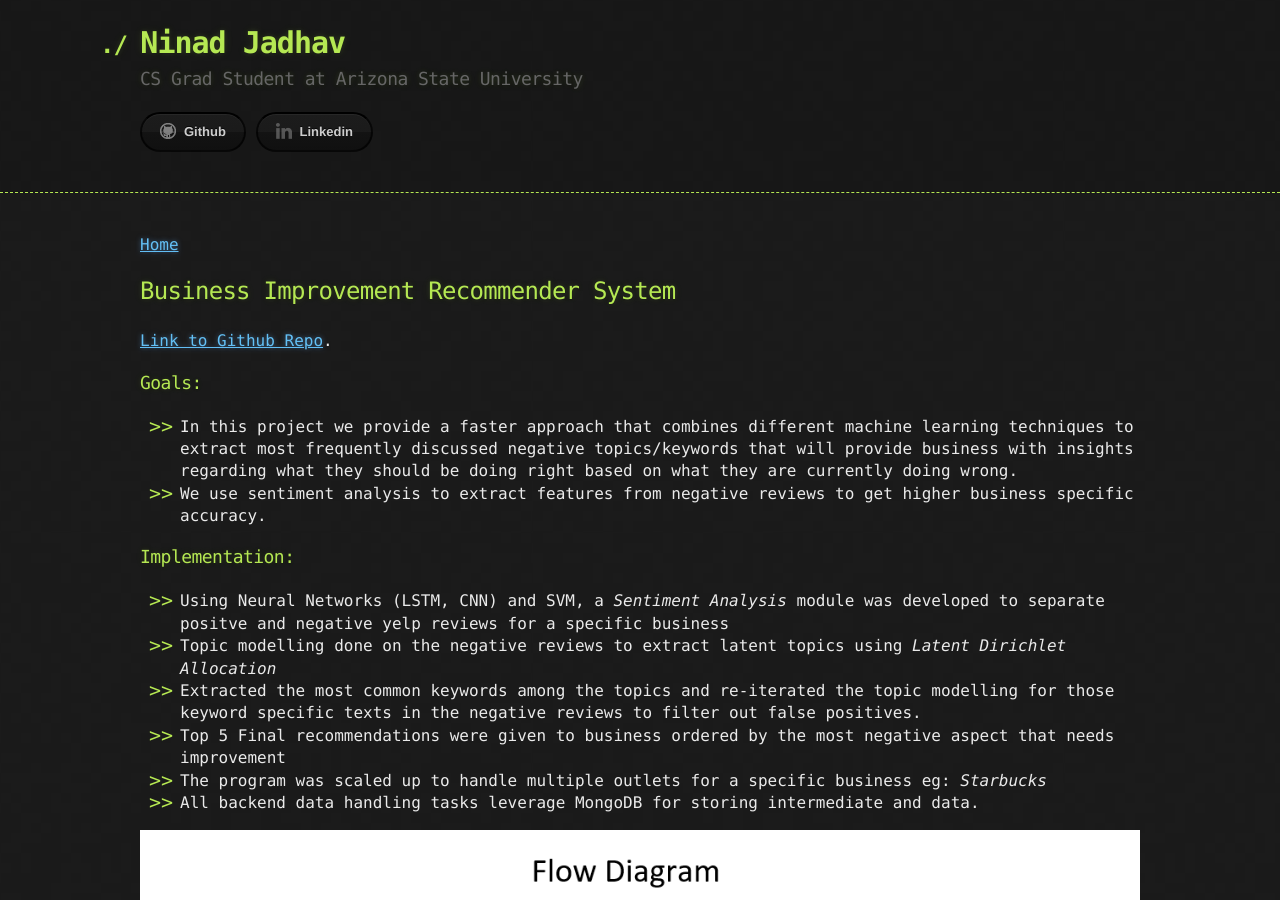
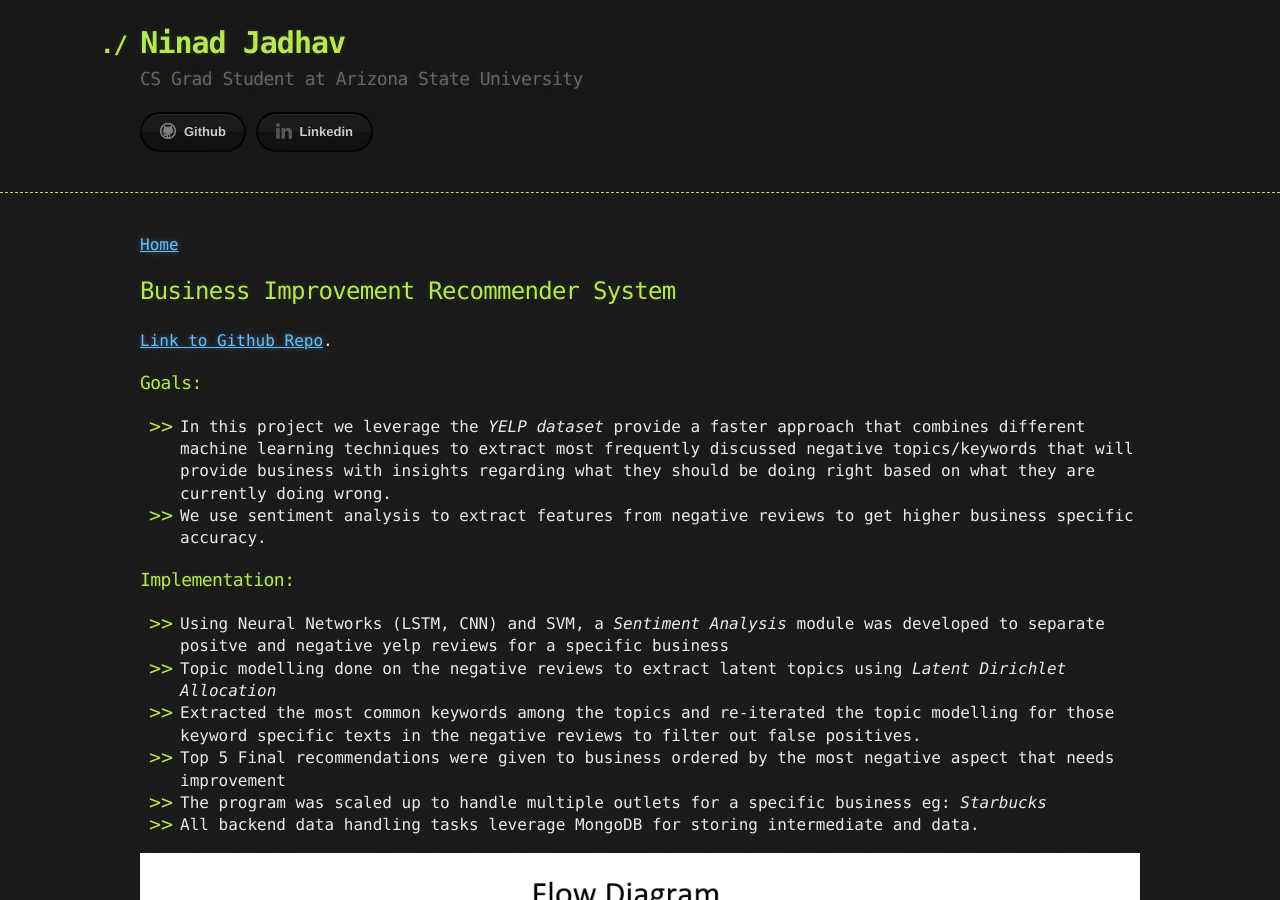
Before and after one commit to dtbinh/jadhavhninad.github.io, a Jekyll site: the page built from ML_projects.md, in a window 1280 px wide and 900 px high. Built offline with Jekyll 4.4.1, drawn with Linux system fonts in a browser that asks for light colours.

Commit message:
ML.md updated

```diff
--- a/ML_projects.md
+++ b/ML_projects.md
@@ -8,7 +8,7 @@ layout: default
 [Link to Github Repo](https://github.com/jadhavhninad/Business_Improvement_Recommender_System).
 
 ### [](#header-3) Goals:
-*   In this project we provide a faster approach that combines different machine learning techniques to extract most frequently discussed negative topics/keywords that will provide business with insights regarding what they should be doing right based on what they are currently doing wrong.
+*   In this project we leverage the _YELP dataset_ provide a faster approach that combines different machine learning techniques to extract most frequently discussed negative topics/keywords that will provide business with insights regarding what they should be doing right based on what they are currently doing wrong.
 *   We use sentiment analysis to extract features from negative reviews to get higher business specific accuracy.
 
 ### [](#header-3) Implementation:
```
